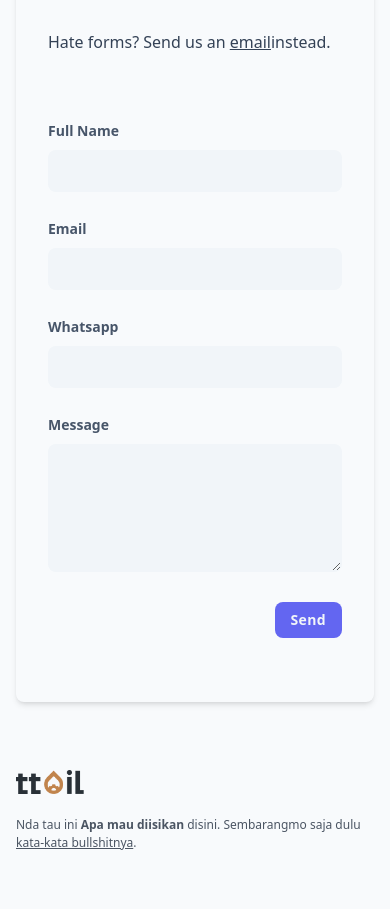
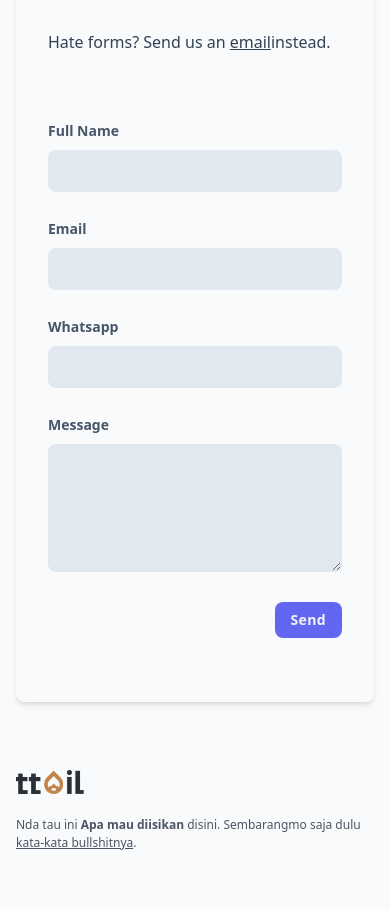
Before and after one commit to muflifadla38/geoservices, a Next.js app: page / in a window 390 px wide. Shown: the part 8079-8988 px from the top of the page. Built offline with nearby package versions, Linux system fonts and the light colour scheme; a web font is replaced by a local one.

Commit message:
set darkmode color

```diff
--- a/pages/index.js
+++ b/pages/index.js
@@ -53,7 +53,7 @@ const Home = () => {
         id="about-2-section"
         className="lg:my-20 md:my-10 shadow-lg relative w-full lg:h-96 md:h-80 lg:rounded-3xl sm:rounded-2xl bg-cover bg-center bg-[url('/banner/carousel-3.jpg')]"
       >
-        <div className="flex items-center lg:justify-start md:justify-center w-full lg:rounded-3xl sm:rounded-2xl h-full bg-slate-900 bg-opacity-50 absolute z-50">
+        <div className="flex items-center lg:justify-start md:justify-center w-full lg:rounded-3xl sm:rounded-2xl h-full bg-slate-900 bg-opacity-50 absolute">
           <div className="lg:text-left md:text-center text-slate-100 p-2 md:m-4 lg:w-1/2 lg:ml-32 backdrop-blur-sm rounded-md ">
             <p className="md:mb-16 text-slate-400 font-semibold underline underline-offset-4">
               What Can We Do For You?
@@ -102,7 +102,7 @@ const Home = () => {
 
       <div
         id="products-section"
-        className="lg:my-20 md:my-10 lg:rounded-3xl md:rounded-xl bg-slate-50 shadow-lg"
+        className="lg:my-20 md:my-10 lg:rounded-3xl md:rounded-xl bg-slate-100 dark:bg-slate-800 shadow-lg"
       >
         <div className="lg:mx-10 md:py-1 md:px-5">
           <div className="lg:m-10 m-5">
@@ -477,34 +477,31 @@ const Home = () => {
         <div className="max-w-screen-xl px-8 grid gap-8 grid-cols-1 md:grid-cols-2 md:px-12 lg:px-16 xl:px-32 py-16 mx-auto  text-slate-900 rounded-lg shadow-md">
           <div className="flex flex-col justify-between">
             <div>
-              <h2 className="text-4xl lg:text-5xl font-bold leading-tight">
+              <h2 className="text-4xl lg:text-5xl font-bold leading-tight dark:text-slate-100">
                 Lets talk about everything!
               </h2>
-              <div className="text-slate-700 mt-8">
+              <div className="text-slate-700 dark:text-slate-400 mt-8">
                 Hate forms? Send us an <span className="underline">email</span>
                 instead.
               </div>
             </div>
             <div className="mt-8 text-center"></div>
           </div>
-          <div className="">
+          <div className="text-slate-600 dark:text-slate-400">
             <form>
-              <label className="text-sm text-slate-600 font-bold">
-                Full Name
-              </label>
+              <label className="text-sm font-bold">Full Name</label>
               <input
-                className="w-full bg-slate-100 border-transparent text-slate-900 mt-2 rounded-lg focus:outline-none focus:shadow-outline peer"
+                className="w-full bg-slate-200 dark:bg-slate-800 border-transparent text-slate-900 dark:text-slate-100 mt-2 rounded-lg focus:outline-none focus:shadow-outline peer"
                 type="text"
                 placeholder=""
               />
               <p className="my-2 hidden peer-invalid:block text-pink-600 text-sm">
                 Please enter your name
               </p>
-            </form>
               <div className="mt-6">
-              <label className="text-sm text-slate-600 font-bold">Email</label>
+                <label className="text-sm font-bold">Email</label>
                 <input
-                className="w-full bg-slate-100 border-transparent text-slate-900 mt-2 rounded-lg focus:outline-none focus:shadow-outline peer"
+                  className="w-full bg-slate-200 dark:bg-slate-800 border-transparent text-slate-900 dark:text-slate-100 mt-2 rounded-lg focus:outline-none focus:shadow-outline peer"
                   type="email"
                 />
                 <p className="my-2 hidden peer-invalid:block text-pink-600 text-sm">
@@ -512,12 +509,10 @@ const Home = () => {
                 </p>
               </div>
               <div className="mt-6">
-              <label className="text-sm text-slate-600 font-bold">
-                Whatsapp
-              </label>
+                <label className="text-sm font-bold">Whatsapp</label>
                 <input
                   type="tel"
-                className="w-full bg-slate-100 border-transparent text-slate-900 mt-2 rounded-lg focus:outline-none focus:shadow-outline peer"
+                  className="w-full bg-slate-200 dark:bg-slate-800 border-transparent text-slate-900 dark:text-slate-100 mt-2 rounded-lg focus:outline-none focus:shadow-outline peer"
                   placeholder=""
                 />
                 <p className="my-2 hidden peer-invalid:block text-pink-600 text-sm">
@@ -525,10 +520,11 @@ const Home = () => {
                 </p>
               </div>
               <div className="mt-6">
-              <label className="text-sm text-slate-600 font-bold">
-                Message
-              </label>
-              <textarea className="w-full h-32 bg-slate-100 border-transparent text-slate-900 mt-2 rounded-lg focus:outline-none focus:shadow-outline peer" />
+                <label className="text-sm font-bold">Message</label>
+                <textarea
+                  title="Message"
+                  className="h-32 w-full bg-slate-200 dark:bg-slate-800 border-transparent text-slate-900 dark:text-slate-100 mt-2 rounded-lg focus:outline-none focus:shadow-outline peer"
+                />
                 <p className="my-2 hidden peer-invalid:block text-pink-600 text-sm">
                   This field cannot empty
                 </p>
@@ -541,6 +537,7 @@ const Home = () => {
                   Send
                 </button>
               </div>
+            </form>
           </div>
         </div>
       </div>
```
Lines whose indentation alone changed are shown as unchanged.
